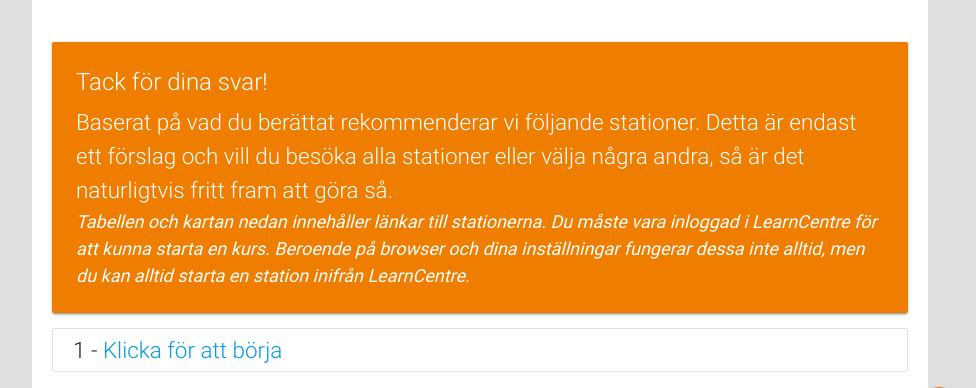
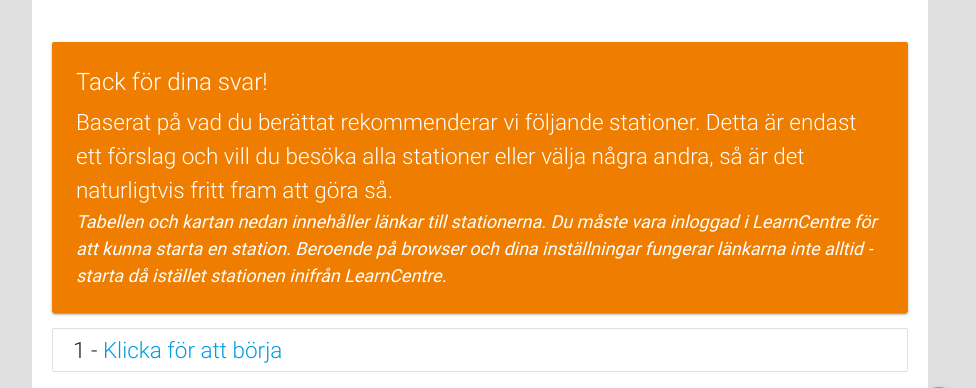
Before and after one commit to gustavwennerblom/ste_assess, a Flask app: template templates/feedback.html in a window 1280 px wide. Shown: the part 272-660 px from the top of the page, without its empty margins (160-1136 px from the left). Run offline with Flask 2, Linux system fonts and the light colour scheme; the template is opened without the code that fills it: most values are stand-ins (such as "Sample title", 1, 10 or a date in 2020); some libraries are stand-ins or nearby versions.

Commit message:
Wording fix

```diff
--- a/templates/feedback.html
+++ b/templates/feedback.html
@@ -28,8 +28,8 @@
                         <p class="flow-text">Baserat på vad du berättat rekommenderar vi följande stationer. Detta är
                             endast ett förslag och vill du besöka alla stationer eller välja några andra, så är det
                             naturligtvis fritt fram att göra så.</p>
-                        <p class="tech-info">Tabellen och kartan nedan innehåller länkar till stationerna. Du måste vara inloggad i LearnCentre för att kunna starta en kurs. Beroende på browser och dina
-                        inställningar fungerar dessa inte alltid, men du kan alltid starta en station inifrån LearnCentre.</p>
+                        <p class="tech-info">Tabellen och kartan nedan innehåller länkar till stationerna. Du måste vara inloggad i LearnCentre för att kunna starta en station. Beroende på browser och dina
+                        inställningar fungerar länkarna inte alltid - starta då istället stationen inifrån LearnCentre.</p>
                     </div>
                 </div>
                     <ul class="collection">
```
